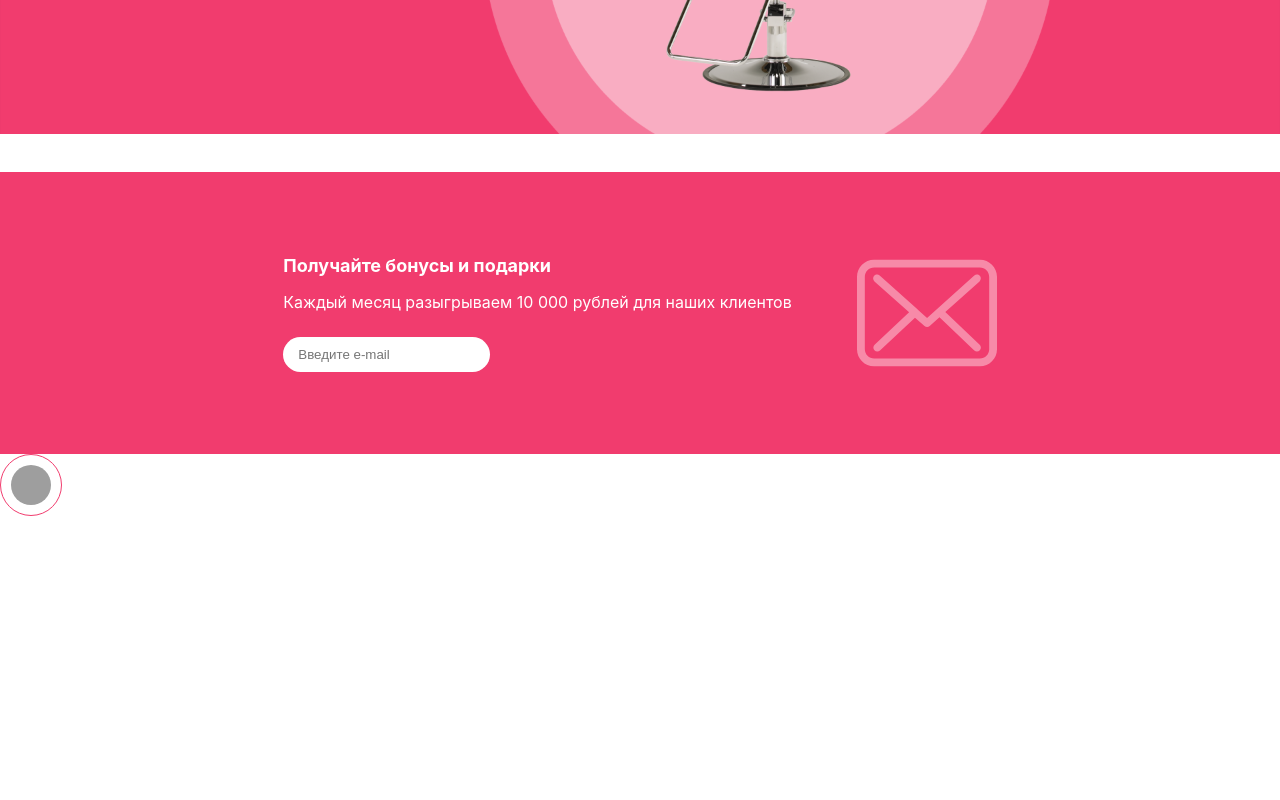
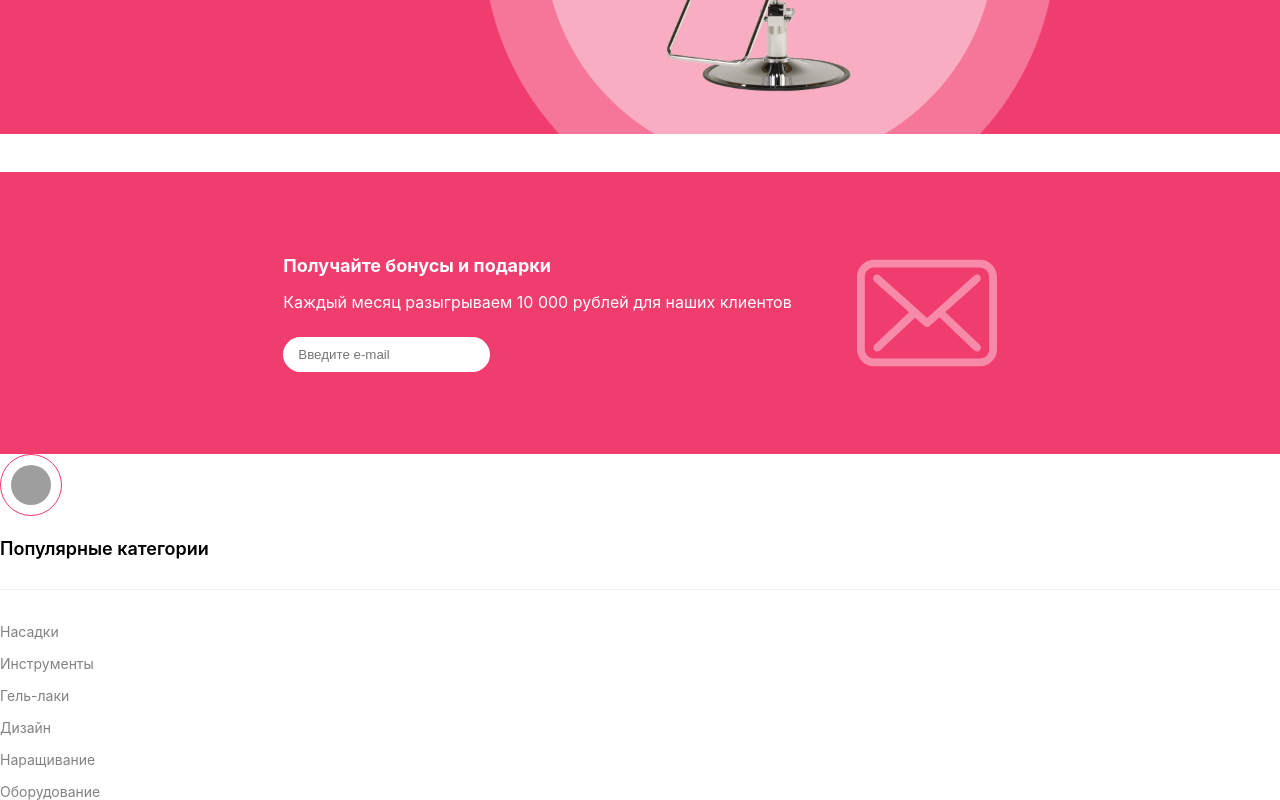
Before and after one commit to Petya-Skripkin/BEAUTY, a React (Create React App) app: page / in a window 1280 px wide. Shown: the part 559-1359 px from the top of the page. Before the commit the page ends 1079 px from the top, so only its background shows below. Built offline with nearby package versions, Linux system fonts and the light colour scheme; grey boxes are pictures that could not be loaded.

Commit message:
Создал компонент Category

```diff
--- /dev/null
+++ b/src/components/category/category.tsx
@@ -0,0 +1,28 @@
+import React from 'react';
+
+import { Content, Title, Conteiner, Link } from './styles';
+
+interface IMenu {
+  title: string;
+  link: string;
+}
+
+interface IProps {
+  title: string;
+  menu: IMenu[];
+}
+
+const Category = ({ title, menu }: IProps) => {
+  return (
+    <Content>
+      <Title>{title}</Title>
+      <Conteiner>
+        {menu.map(item => (
+          <Link href={item.link}>{item.title}</Link>
+        ))}
+      </Conteiner>
+    </Content>
+  )
+}
+
+export default Category;
--- /dev/null
+++ b/src/components/category/index.ts
@@ -0,0 +1 @@
+export { default } from './category';
--- /dev/null
+++ b/src/components/category/styles.ts
@@ -0,0 +1,22 @@
+import styled from "styled-components";
+
+export const Content = styled.div``;
+
+export const Title = styled.p`
+  font-size: 18px;
+  font-weight: 600;
+  padding-bottom: 30px;
+  border-bottom: 1px solid #efefef;
+`;
+
+export const Conteiner = styled.div`
+  display: inline-flex;
+  flex-direction: column;
+`;
+
+export const Link = styled.a`
+  margin-top: 15px;
+  color: #828282;
+  font-size: 14px;
+  text-decoration: none;
+`;
--- a/src/components/index.ts
+++ b/src/components/index.ts
@@ -3,3 +3,4 @@ export { default as Bell } from './bell';
 export { default as Navbar } from './navbar';
 export { default as Bonuses } from './bonuses';
 export { default as Icon } from './icon';
+export { default as Category } from './category';
--- a/src/pages/demo/demo.tsx
+++ b/src/pages/demo/demo.tsx
@@ -4,7 +4,8 @@ import * as Components from '../../components';
 
 import {
   TOP_MENU,
-  BOTTOM_MENU
+  BOTTOM_MENU,
+  FOOTER_MENU,
  } from './mock';
 
 const Demo = () => (
@@ -23,6 +24,10 @@ const Demo = () => (
     link= '#'
     icon= './youtube.svg'
   />
+  <Components.Category
+    title= 'Популярные категории'
+    menu= {FOOTER_MENU}
+  />
   </>
 )
 
--- a/src/pages/demo/mock.ts
+++ b/src/pages/demo/mock.ts
@@ -47,3 +47,30 @@ export const BOTTOM_MENU = [
     title: "Мебель",
   },
 ]
+
+export const FOOTER_MENU = [
+  {
+    title: 'Насадки',
+    link: '#'
+  },
+  {
+    title: 'Инструменты',
+    link: '#'
+  },
+  {
+    title: 'Гель-лаки',
+    link: '#'
+  },
+  {
+    title: 'Дизайн',
+    link: '#'
+  },
+  {
+    title: 'Наращивание',
+    link: '#'
+  },
+  {
+    title: 'Оборудование',
+    link: '#'
+  },
+]
```
